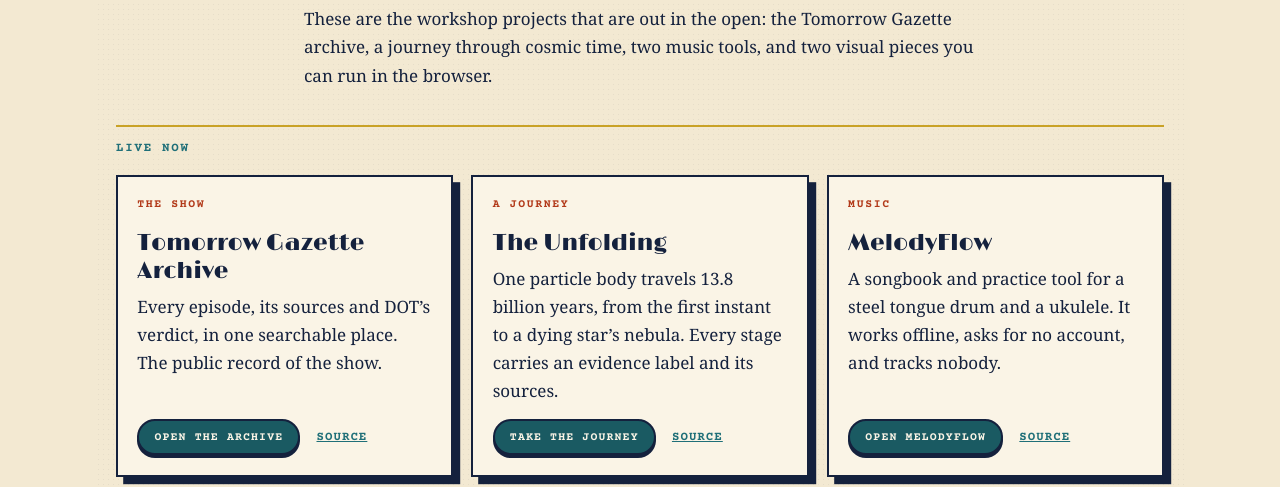
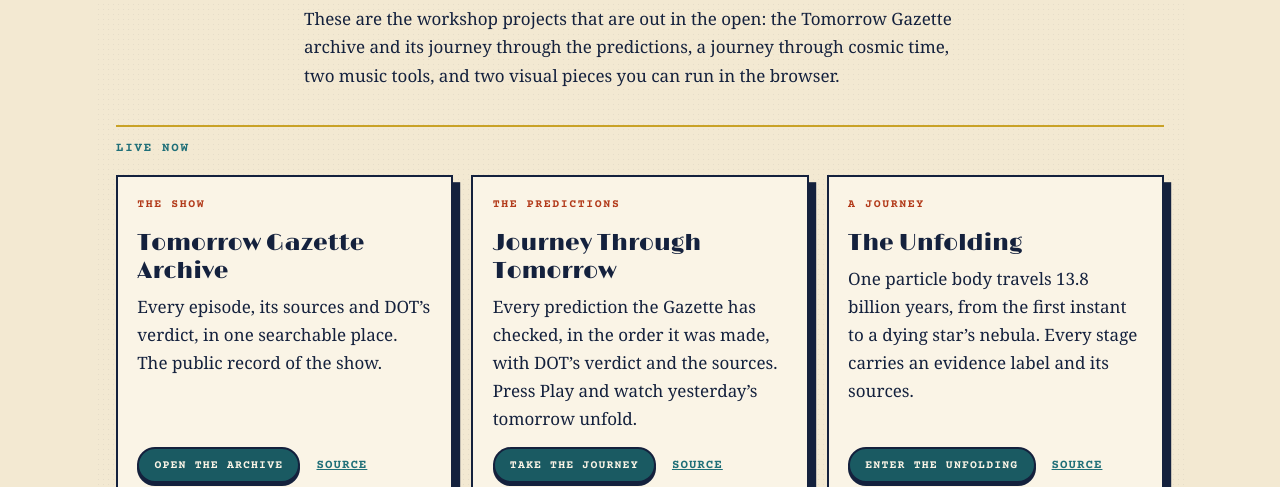
Before and after one commit to Honey-Badger-Labs/honey-badger-labs.github.io, a plain HTML site: page index.html in a window 1280 px wide. Shown: the part 313-800 px from the top of the page. Drawn offline with Linux system fonts and the light colour scheme.

Commit message:
Add Journey Through Tomorrow to the workshop shelf
A seventh card links the archive's Journey page, and The Unfolding's
button now says Enter The Unfolding so the two journeys are not mixed up.

```diff
--- a/index.html
+++ b/index.html
@@ -4,7 +4,7 @@
   <meta charset="utf-8">
   <meta name="viewport" content="width=device-width, initial-scale=1">
   <meta name="color-scheme" content="light">
-  <meta name="description" content="From the Tomorrow Gazette workshop: public projects from Honey Badger Labs, including the show archive, MelodyFlow, Refrain and The Unfolding.">
+  <meta name="description" content="From the Tomorrow Gazette workshop: public projects from Honey Badger Labs, including the show archive, Journey Through Tomorrow, MelodyFlow, Refrain and The Unfolding.">
   <title>Tomorrow Gazette workshop</title>
   <link rel="stylesheet" href="styles.css">
 </head>
@@ -21,7 +21,7 @@
   <main id="main">
     <section class="intro" aria-labelledby="intro-title">
       <h1 id="intro-title">The public shelf</h1>
-      <p>These are the workshop projects that are out in the open: the Tomorrow Gazette archive, a journey through cosmic time, two music tools, and two visual pieces you can run in the browser.</p>
+      <p>These are the workshop projects that are out in the open: the Tomorrow Gazette archive and its journey through the predictions, a journey through cosmic time, two music tools, and two visual pieces you can run in the browser.</p>
     </section>
 
     <section aria-labelledby="live-title">
@@ -37,11 +37,20 @@
           </p>
         </li>
         <li class="card">
+          <p class="card-kicker">The predictions</p>
+          <h3>Journey Through Tomorrow</h3>
+          <p>Every prediction the Gazette has checked, in the order it was made, with DOT’s verdict and the sources. Press Play and watch yesterday’s tomorrow unfold.</p>
+          <p class="card-links">
+            <a class="btn" href="https://honey-badger-labs.github.io/tomorrow-gazette-archive/journey/">Take the Journey</a>
+            <a class="text-link" href="https://github.com/Honey-Badger-Labs/tomorrow-gazette-archive">Source</a>
+          </p>
+        </li>
+        <li class="card">
           <p class="card-kicker">A journey</p>
           <h3>The Unfolding</h3>
           <p>One particle body travels 13.8 billion years, from the first instant to a dying star’s nebula. Every stage carries an evidence label and its sources.</p>
           <p class="card-links">
-            <a class="btn" href="https://honey-badger-labs.github.io/the-unfolding/">Take the journey</a>
+            <a class="btn" href="https://honey-badger-labs.github.io/the-unfolding/">Enter The Unfolding</a>
             <a class="text-link" href="https://github.com/Honey-Badger-Labs/the-unfolding">Source</a>
           </p>
         </li>
```
